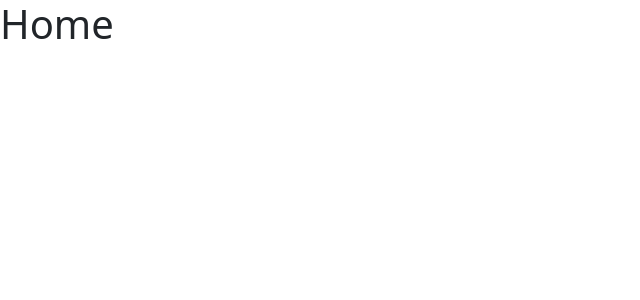
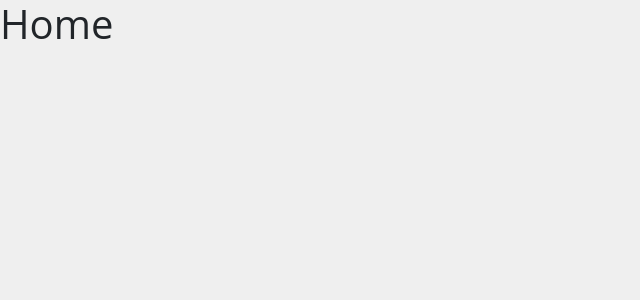
Before and after one commit to wilknisoliveira/system-template-web, a React (Vite) app: page / in a window 1280 px wide. Shown: the top 300 px of the page, without its empty margins (0-640 px from the left). Built offline with nearby package versions, Linux system fonts and the light colour scheme.

Commit message:
config: adding scss to the project and global styles

```diff
--- a/package.json
+++ b/package.json
@@ -13,7 +13,8 @@
     "bootstrap": "^5.3.8",
     "react": "^19.1.1",
     "react-bootstrap": "^2.10.10",
-    "react-dom": "^19.1.1"
+    "react-dom": "^19.1.1",
+    "sass": "^1.97.3"
   },
   "devDependencies": {
     "@eslint/js": "^9.36.0",
--- a/src/main.tsx
+++ b/src/main.tsx
@@ -1,9 +1,10 @@
 import { StrictMode } from "react";
 import { createRoot } from "react-dom/client";
 import "bootstrap/dist/css/bootstrap.css";
+import "./styles/globalStyles.scss";
 
 import Home from "./pages/home/home";
 
 createRoot(document.getElementById("root")!).render(
-  <StrictMode>{<Home />}</StrictMode>
+  <StrictMode>{<Home />}</StrictMode>,
 );
--- /dev/null
+++ b/src/styles/globalStyles.scss
@@ -0,0 +1,14 @@
+* {
+  padding: 0;
+  margin: 0;
+  box-sizing: border-box;
+  font-family: "Open Sans", sans-serif;
+}
+
+html,
+body,
+#root {
+  background-color: #efefef;
+  width: 100%;
+  height: 100%;
+}
```
Also changed, not shown: src/styles/globalStyles.css (deleted), 1 other file (tests, documents, lock files or other folders).
